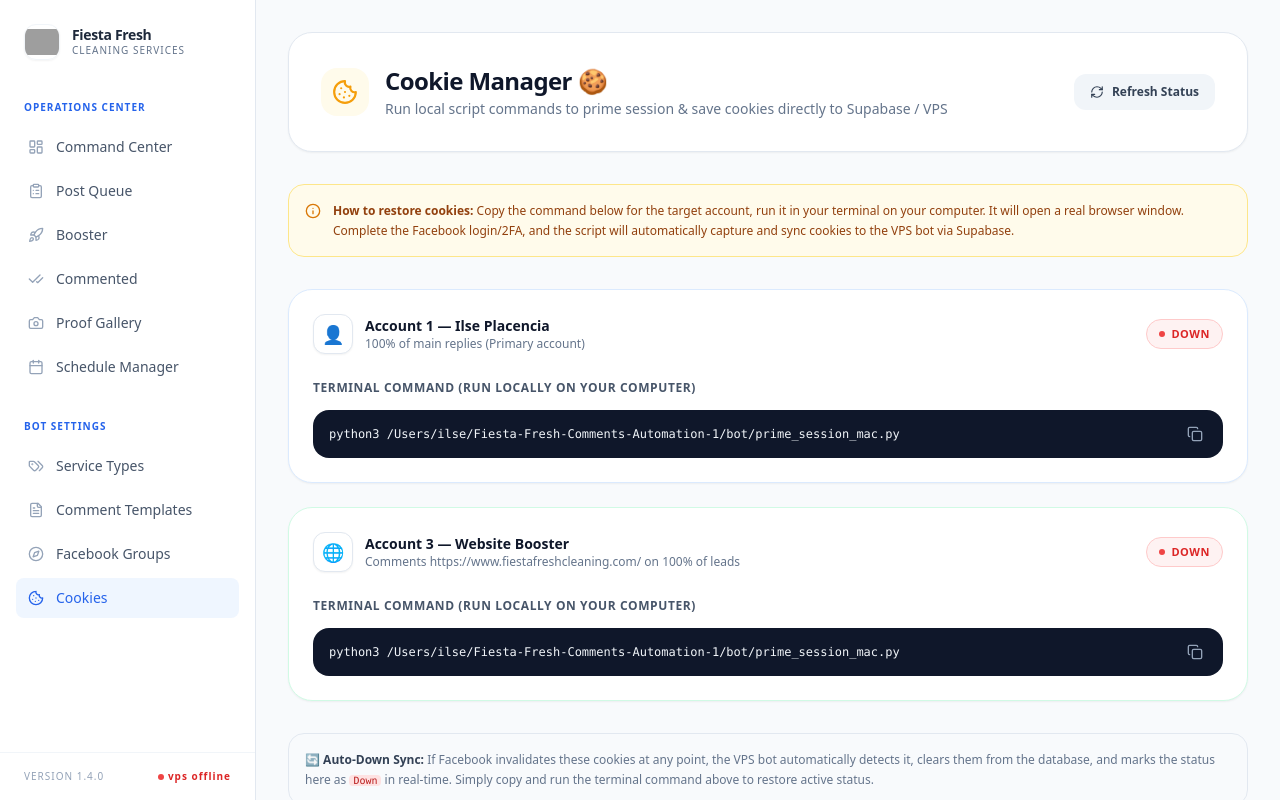
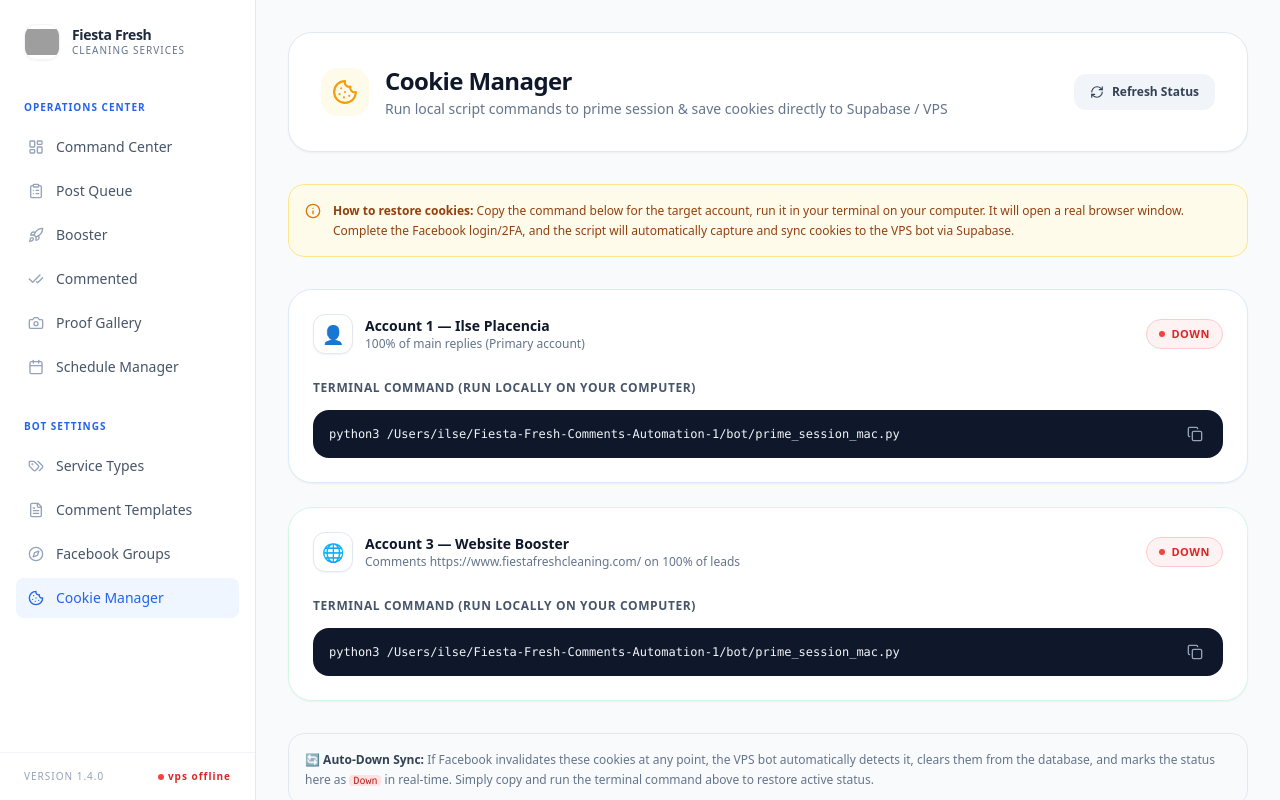
Before and after one commit to support897/Fiesta-Fresh-Comments-Automation, a Next.js app in the folder dashboard/: page /cookies in a window 1280 px wide. Built offline with nearby package versions, Linux system fonts and the light colour scheme; no server answers; the database is empty; grey boxes are pictures that could not be loaded.

Commit message:
Dashboard: align sidebar labels with page titles, remove stray emojis

```diff
--- a/dashboard/src/app/booster/page.tsx
+++ b/dashboard/src/app/booster/page.tsx
@@ -94,10 +94,10 @@
       <div className="flex justify-between items-center flex-wrap gap-4">
         <div>
           <h1 className="text-3xl md:text-4xl font-black text-slate-900 tracking-tight leading-none">
-            Account 3 · Booster
+            Booster
           </h1>
           <p className="text-sm font-medium text-slate-500 mt-2 max-w-2xl">
-            After the main comment is live, drop the website link as the second account.
+            After the main comment is live, <b>Account 3 (Website Booster)</b> drops the website link.
             Same rule: open the post, paste, Enter — then tap <b>“I’ve posted it”</b>.
           </p>
         </div>
--- a/dashboard/src/app/cookies/page.tsx
+++ b/dashboard/src/app/cookies/page.tsx
@@ -193,7 +193,7 @@
             </div>
             <div>
               <h1 className="text-2xl font-black text-slate-900 tracking-tight">
-                Cookie Manager 🍪
+                Cookie Manager
               </h1>
               <p className="text-sm text-slate-500 font-medium mt-0.5">
                 Run local script commands to prime session &amp; save cookies directly to Supabase / VPS
--- a/dashboard/src/app/layout.tsx
+++ b/dashboard/src/app/layout.tsx
@@ -74,7 +74,7 @@
   { name: "Service Types",     href: "/service-types", icon: Tags      },
   { name: "Comment Templates", href: "/templates",     icon: FileText  },
   { name: "Facebook Groups",   href: "/groups",        icon: Compass   },
-  { name: "Cookies",           href: "/cookies",       icon: Cookie    },
+  { name: "Cookie Manager",  href: "/cookies",       icon: Cookie    },
 ];
 
 function NavSection({ title, items, pathname, onNavigate }: {
--- a/dashboard/src/app/proof/page.tsx
+++ b/dashboard/src/app/proof/page.tsx
@@ -69,7 +69,7 @@
         <div>
           <div className="flex items-center gap-3 mb-1">
             <h1 className="text-2xl font-black text-slate-900 tracking-tight">
-              URL Gallery 🔗
+              Proof Gallery
             </h1>
             <span className="inline-flex items-center gap-1.5 px-3 py-1 rounded-full text-xs font-bold bg-indigo-50 text-indigo-700 border border-indigo-200">
               <Link2 className="w-3.5 h-3.5" /> Comment Links
--- a/dashboard/src/app/queue/page.tsx
+++ b/dashboard/src/app/queue/page.tsx
@@ -79,10 +79,10 @@
       <div className="flex justify-between items-center flex-wrap gap-4">
         <div>
           <h1 className="text-3xl md:text-4xl font-black text-slate-900 tracking-tight leading-none">
-            Account 2 · Ready to Post
+            Post Queue
           </h1>
           <p className="text-sm font-medium text-slate-500 mt-2 max-w-2xl">
-            Drafts the patrol prepared for the <b>Projects Reports</b> account.
+            Drafts the patrol prepared for <b>Account 2 (Projects Reports)</b>.
             Open the post on your computer, paste the comment, press Enter —
             then tap <b>“I’ve posted it”</b>. Nothing moves forward until you say so.
           </p>
```
